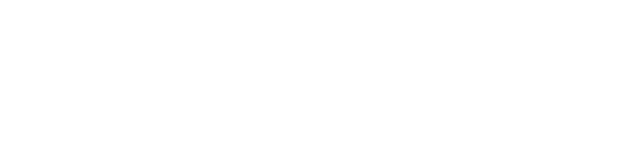
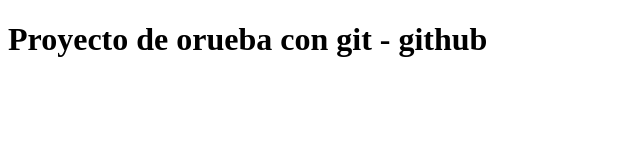
Before and after one commit to juandyjc/prueba, a plain HTML site: page index.html in a window 1280 px wide. Shown: the whole page, without its empty margins (0-640 px from the left). Drawn offline with Linux system fonts and the light colour scheme.

Commit message:
Agrego contenido a index

```diff
--- a/index.html
+++ b/index.html
@@ -5,11 +5,11 @@
     <meta charset="UTF-8">
     <meta http-equiv="X-UA-Compatible" content="IE=edge">
     <meta name="viewport" content="width=device-width, initial-scale=1.0">
-    <title>Document</title>
+    <title>Pagina principal</title>
 </head>
 
 <body>
-
+    <h1>Proyecto de orueba con git - github</h1>
 </body>
 
 </html>
```
